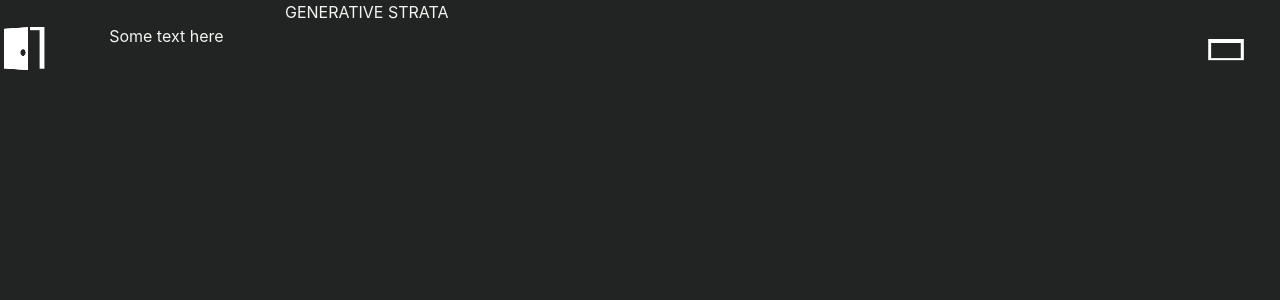
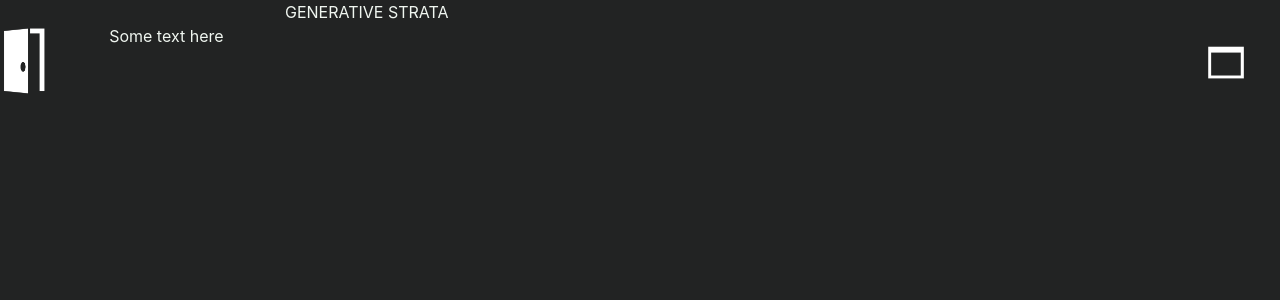
Before and after one commit to perfidiousscript/generative_strata, a Next.js app: page / in a window 1280 px wide. Shown: the top 300 px of the page. Built offline with nearby package versions, Linux system fonts and the light colour scheme.

Commit message:
updates all Link component image sizes

```diff
--- a/components/homeLink.js
+++ b/components/homeLink.js
@@ -7,7 +7,7 @@ export default function HomeLink() {
   return (
     <>
       <Link href="/">
-        <Image src="/icons/icon.png" width={50} height={50} />
+        <Image src="/icons/icon.png" width={50} height={75} />
       </Link>
     </>
   );
--- a/components/modelsLink.js
+++ b/components/modelsLink.js
@@ -7,7 +7,7 @@ export default function ModelsLink() {
   return (
     <>
       <Link href="/models">
-        <Image src="/icons/icon2.png" width={50} height={50} />
+        <Image src="/icons/icon2.png" width={50} height={75} />
       </Link>
     </>
   );
```
Also changed, not shown: components/bookLink.js (+14 -0 lines).
